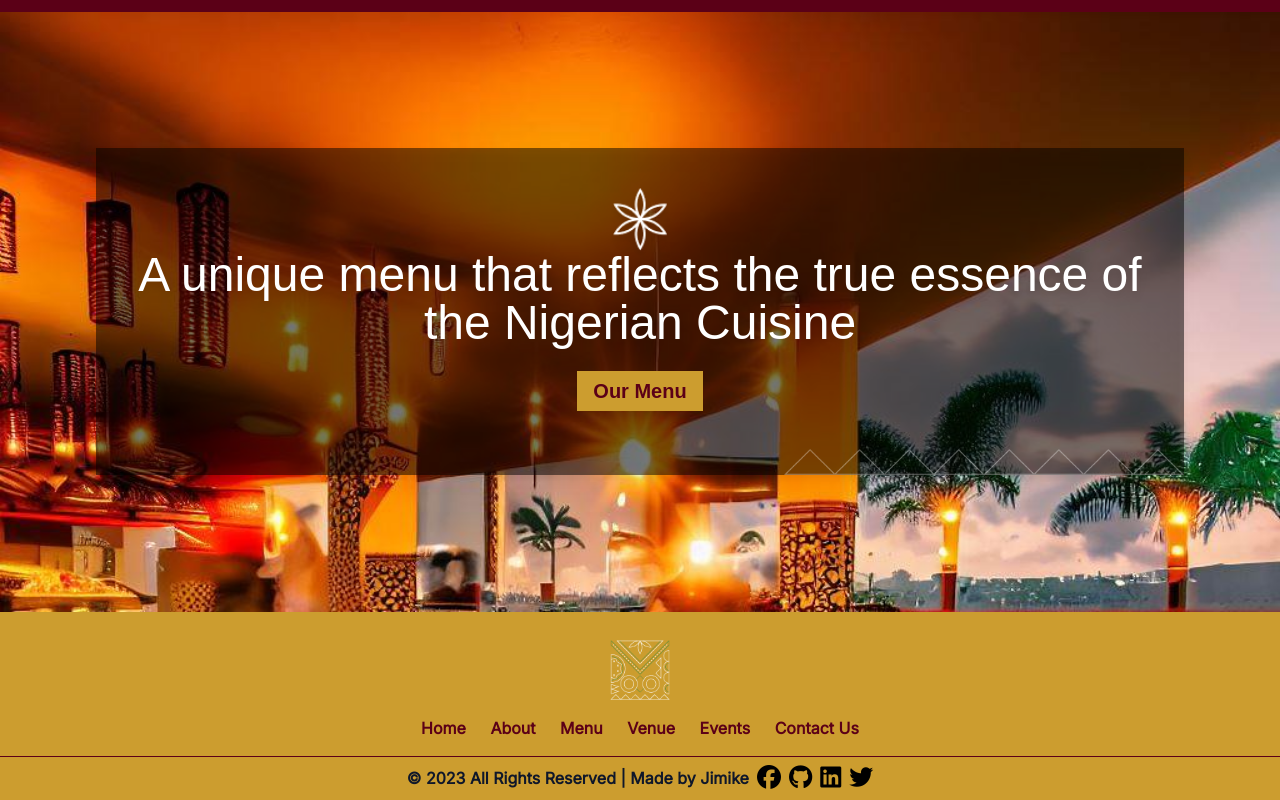
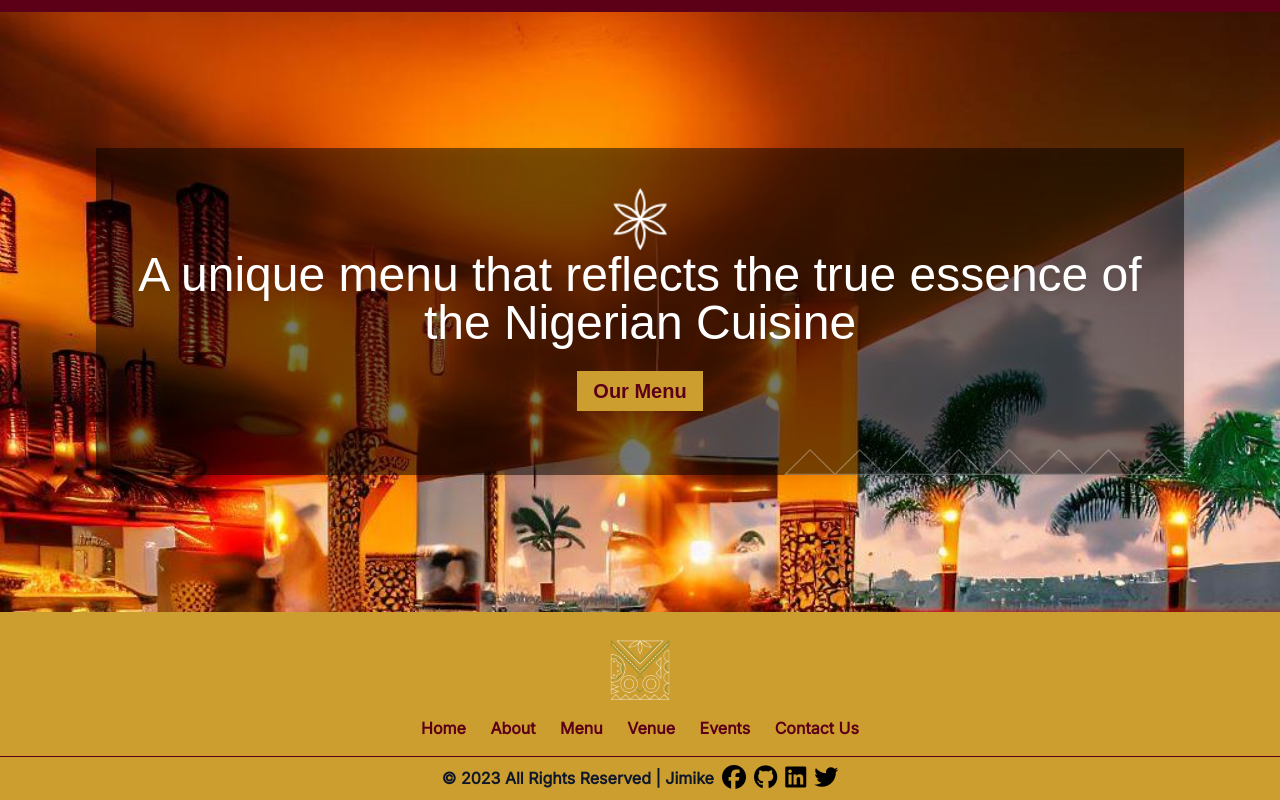
Before and after one commit to Jimike110/SuyaLicious, a plain HTML site: page index.html in a window 1280 px wide. Shown: the part 2154-2954 px from the top of the page. Drawn offline with Linux system fonts and the light colour scheme; a web font is replaced by a local one.

Commit message:
EDIT: Copyright text

```diff
--- a/index.html
+++ b/index.html
@@ -261,8 +261,8 @@
                     <a href="">Contact Us</a>
                 </div>
             </div>
-            <div class="flex items-center justify-center space-x-2 p-2 border-t border-1 border-brand-wine">
-                <p class="font-inter font-semibold text-slate-900">&copy; <span id="year"></span> All Rights Reserved | Made by Jimike</p>
+            <div class="flex items-center justify-center mx-auto space-x-2 p-2 border-t border-1 border-brand-wine">
+                <p class="font-inter font-semibold text-slate-900">&copy; <span id="year"></span> All Rights Reserved | Jimike</p>
                 <a href="https://facebook.com/michael.oladoye.129"><i class="fa-brands fa-facebook text-2xl"></i></a>
                 <a href="https://github.com/Jimike110"><i class="fa-brands fa-github text-2xl"></i></a>
                 <a href="https://linkedin.com/in/jimike"><i class="fa-brands fa-linkedin text-2xl"></i></a>
```
